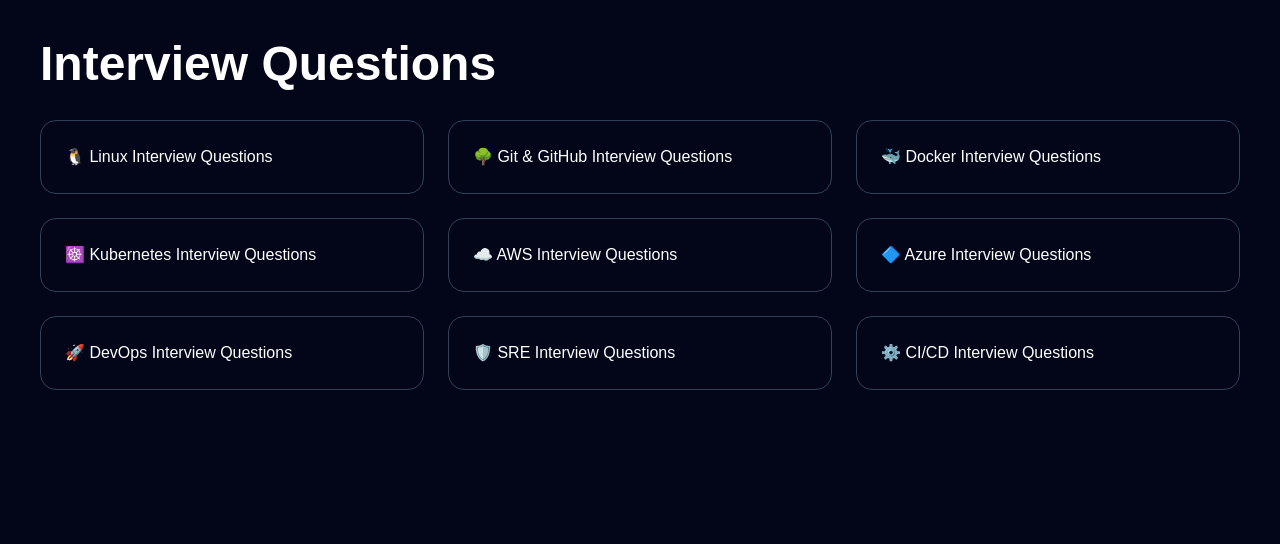
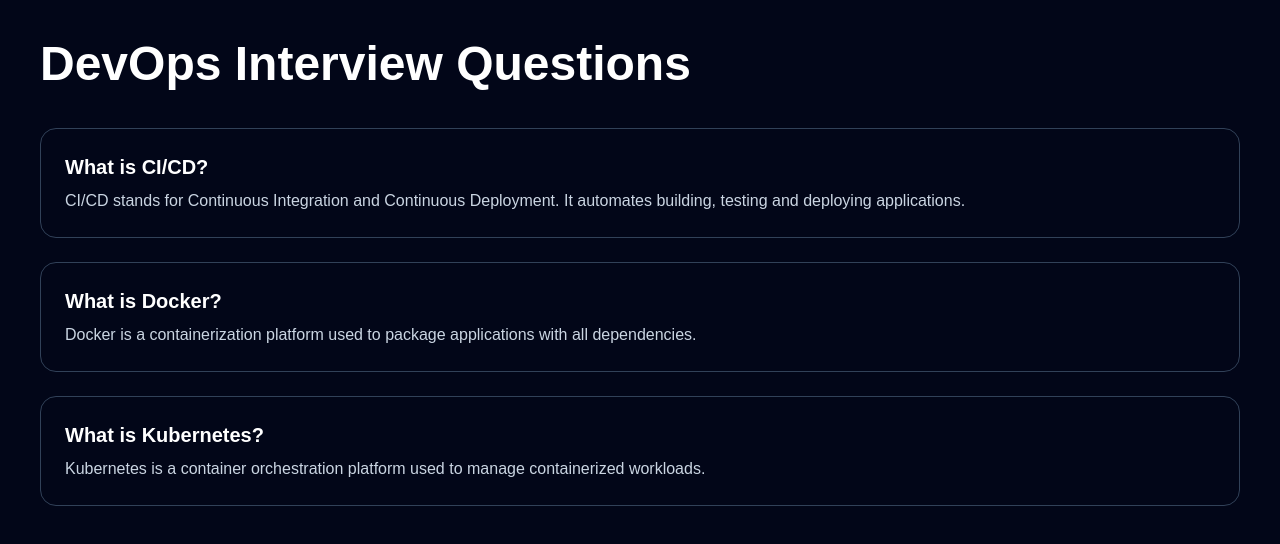
Before and after one commit to Sekharbobby/learnwithbobby, a Next.js app: page /interview-questions in a window 1280 px wide. Shown: the top 544 px of the page. Built offline with nearby package versions, Linux system fonts and the light colour scheme.

Commit message:
Add interview questions content

```diff
--- a/app/interview-questions/page.tsx
+++ b/app/interview-questions/page.tsx
@@ -1,46 +1,40 @@
 export default function InterviewQuestionsPage() {
   return (
     <main className="min-h-screen bg-slate-950 p-10 text-white">
-      <h1 className="mb-8 text-5xl font-bold">
-        Interview Questions
+      <h1 className="mb-10 text-5xl font-bold">
+        DevOps Interview Questions
       </h1>
 
-      <div className="grid gap-6 md:grid-cols-2 lg:grid-cols-3">
+      <div className="space-y-6">
 
         <div className="rounded-2xl border border-slate-700 p-6">
-          🐧 Linux Interview Questions
+          <h2 className="text-xl font-bold">
+            What is CI/CD?
+          </h2>
+          <p className="mt-2 text-slate-300">
+            CI/CD stands for Continuous Integration and Continuous Deployment.
+            It automates building, testing and deploying applications.
+          </p>
         </div>
 
         <div className="rounded-2xl border border-slate-700 p-6">
-          🌳 Git & GitHub Interview Questions
+          <h2 className="text-xl font-bold">
+            What is Docker?
+          </h2>
+          <p className="mt-2 text-slate-300">
+            Docker is a containerization platform used to package applications
+            with all dependencies.
+          </p>
         </div>
 
         <div className="rounded-2xl border border-slate-700 p-6">
-          🐳 Docker Interview Questions
-        </div>
-
-        <div className="rounded-2xl border border-slate-700 p-6">
-          ☸️ Kubernetes Interview Questions
-        </div>
-
-        <div className="rounded-2xl border border-slate-700 p-6">
-          ☁️ AWS Interview Questions
-        </div>
-
-        <div className="rounded-2xl border border-slate-700 p-6">
-          🔷 Azure Interview Questions
-        </div>
-
-        <div className="rounded-2xl border border-slate-700 p-6">
-          🚀 DevOps Interview Questions
-        </div>
-
-        <div className="rounded-2xl border border-slate-700 p-6">
-          🛡️ SRE Interview Questions
-        </div>
-
-        <div className="rounded-2xl border border-slate-700 p-6">
-          ⚙️ CI/CD Interview Questions
+          <h2 className="text-xl font-bold">
+            What is Kubernetes?
+          </h2>
+          <p className="mt-2 text-slate-300">
+            Kubernetes is a container orchestration platform used to manage
+            containerized workloads.
+          </p>
         </div>
 
       </div>
```
